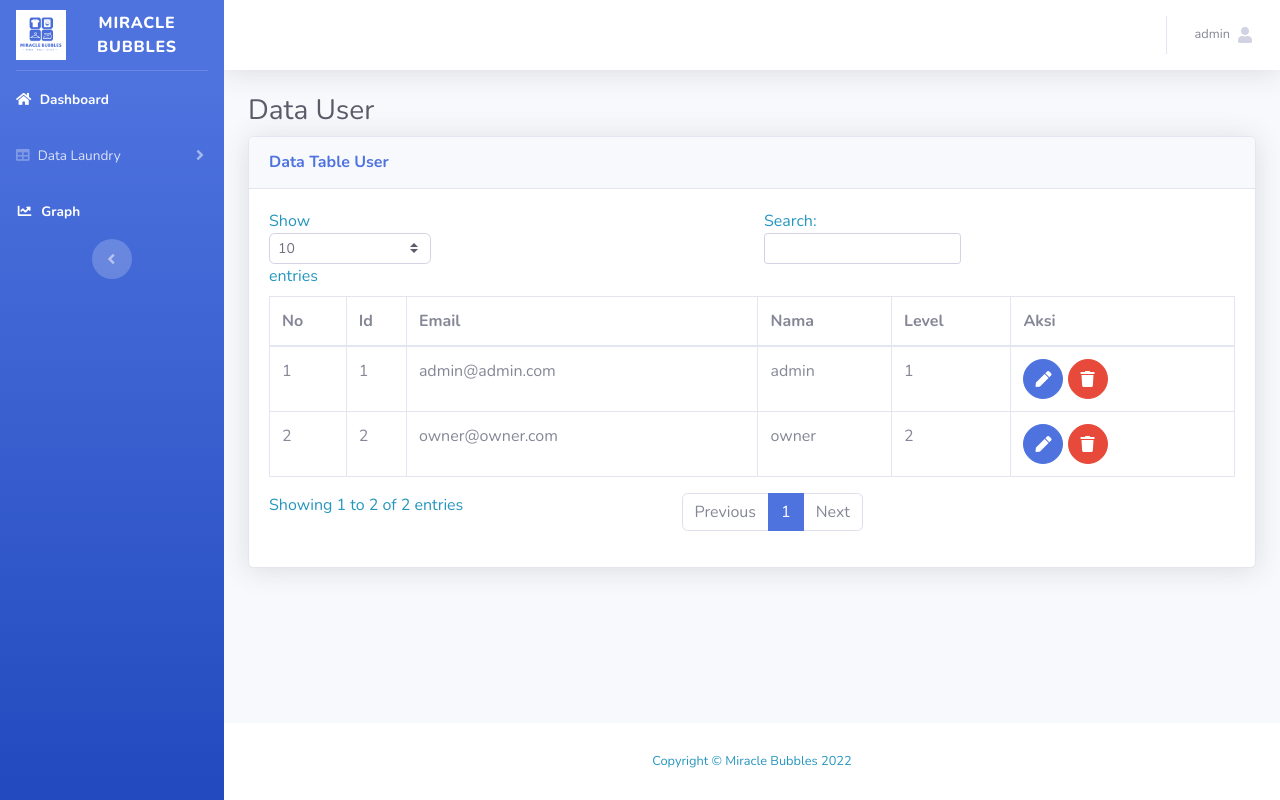
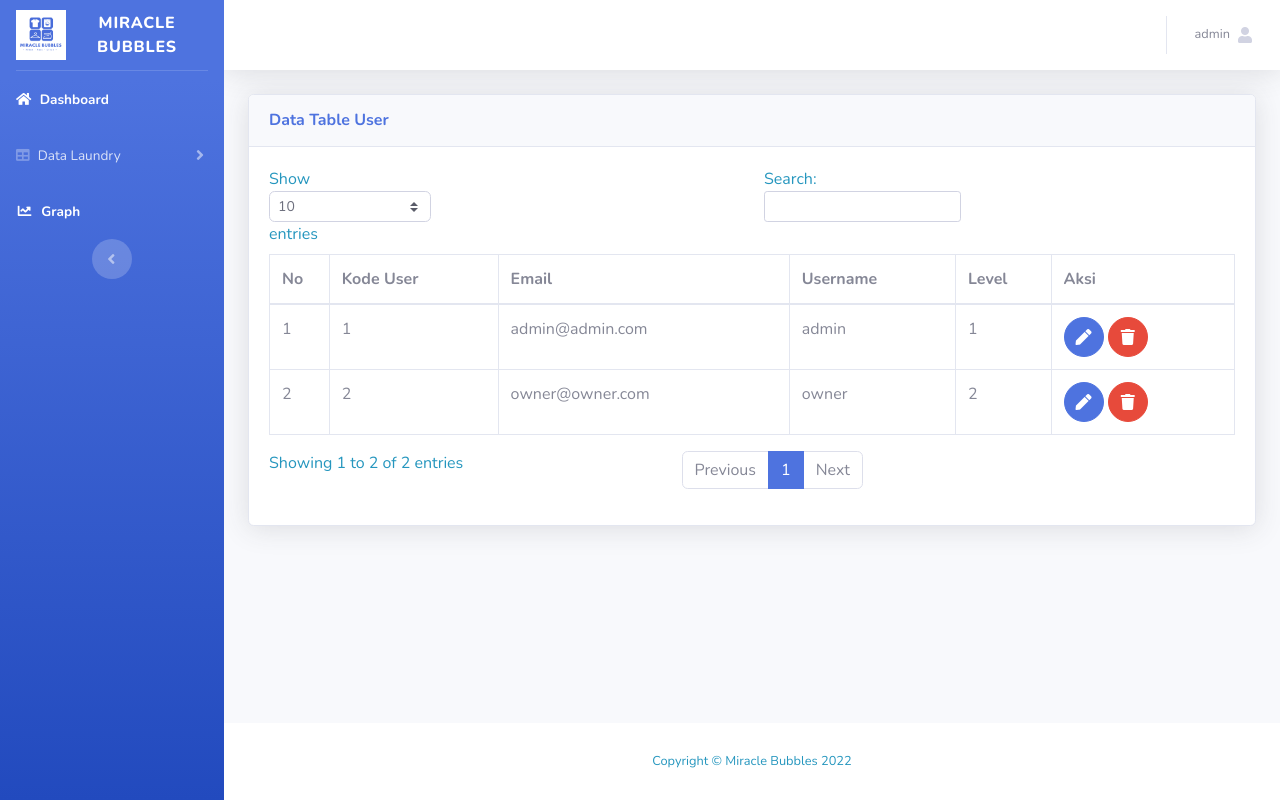
Before and after one commit to riafara/LaundryMiracleBubbles, a PHP site: page /tables.php in a window 1280 px wide. Run offline with PHP 8.4, Linux system fonts and the light colour scheme; a user stored in the database is signed in; data comes from the database, SQL or seed files in the repository.

Commit message:
Update tables.php

```diff
--- a/tables.php
+++ b/tables.php
@@ -168,9 +168,6 @@ $sesLvl = $_SESSION['level'];
                 <!-- Begin Page Content -->
                 <div class="container-fluid">
 
-                    <!-- Page Heading -->
-                    <h1 class="h3 mb-2 text-gray-800">Data User</h1>
-
                     <!-- DataTales Example -->
                     <div class="card shadow mb-4">
                         <div class="card-header py-3">
@@ -182,9 +179,9 @@ $sesLvl = $_SESSION['level'];
                                     <thead>
                                         <tr>
                                             <th>No</th>
-                                            <th>Id</th>
+                                            <th>Kode User</th>
                                             <th>Email</th>
-                                            <th>Nama</th>
+                                            <th>Username</th>
                                             <th>Level</th>
                                             <th>Aksi</th>
                                         </tr>
```
